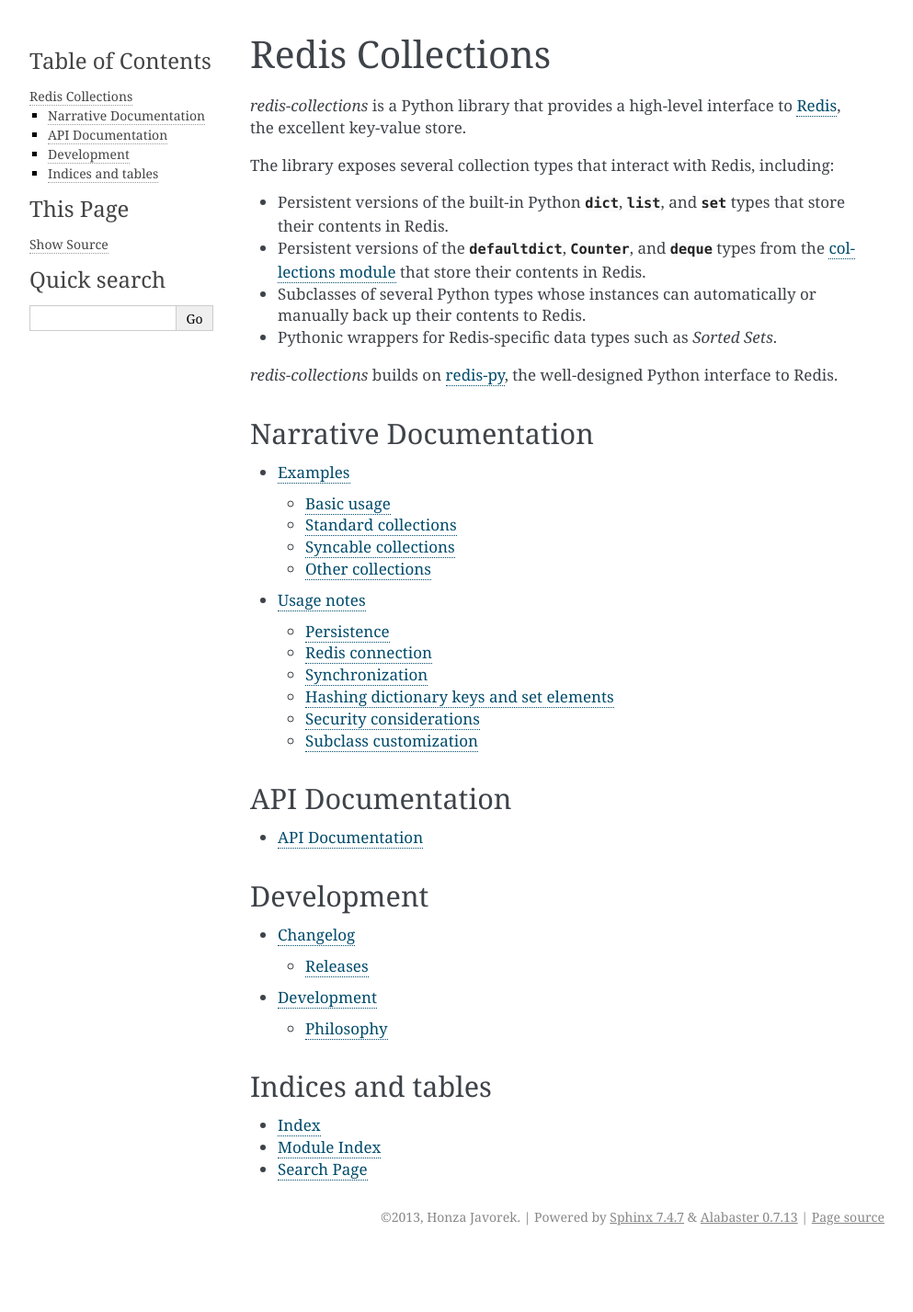
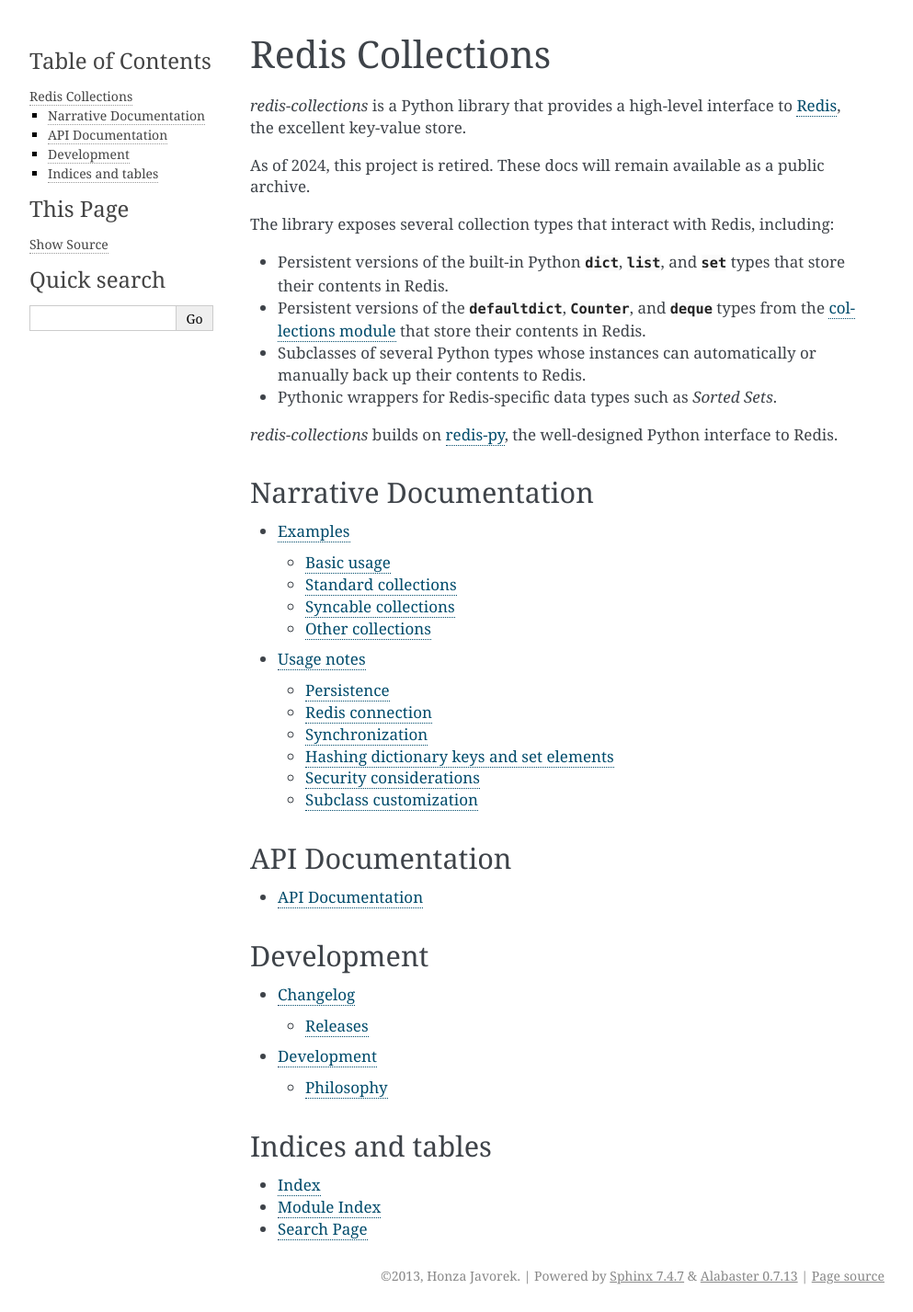
Before and after one commit to redis-collections/redis-collections, a Sphinx documentation site: the page built from docs/index.rst, in a window 1280 px wide. Shown: the whole page at 92% size, without its empty margins (148-1141 px from the left). Built offline with Sphinx 7.4.7, drawn with Linux system fonts in a browser that asks for light colours; before the commit the page ends 1363 px from its top, so only the background shows below that.

Commit message:
Retire on RTD

```diff
--- a/docs/index.rst
+++ b/docs/index.rst
@@ -3,6 +3,9 @@ Redis Collections
 
 `redis-collections` is a Python library that provides a high-level
 interface to `Redis <http://redis.io/>`_, the excellent key-value store.
+
+As of 2024, this project is retired. These docs will remain available as
+a public archive.
 
 The library exposes several collection types that interact with Redis,
 including:
```
